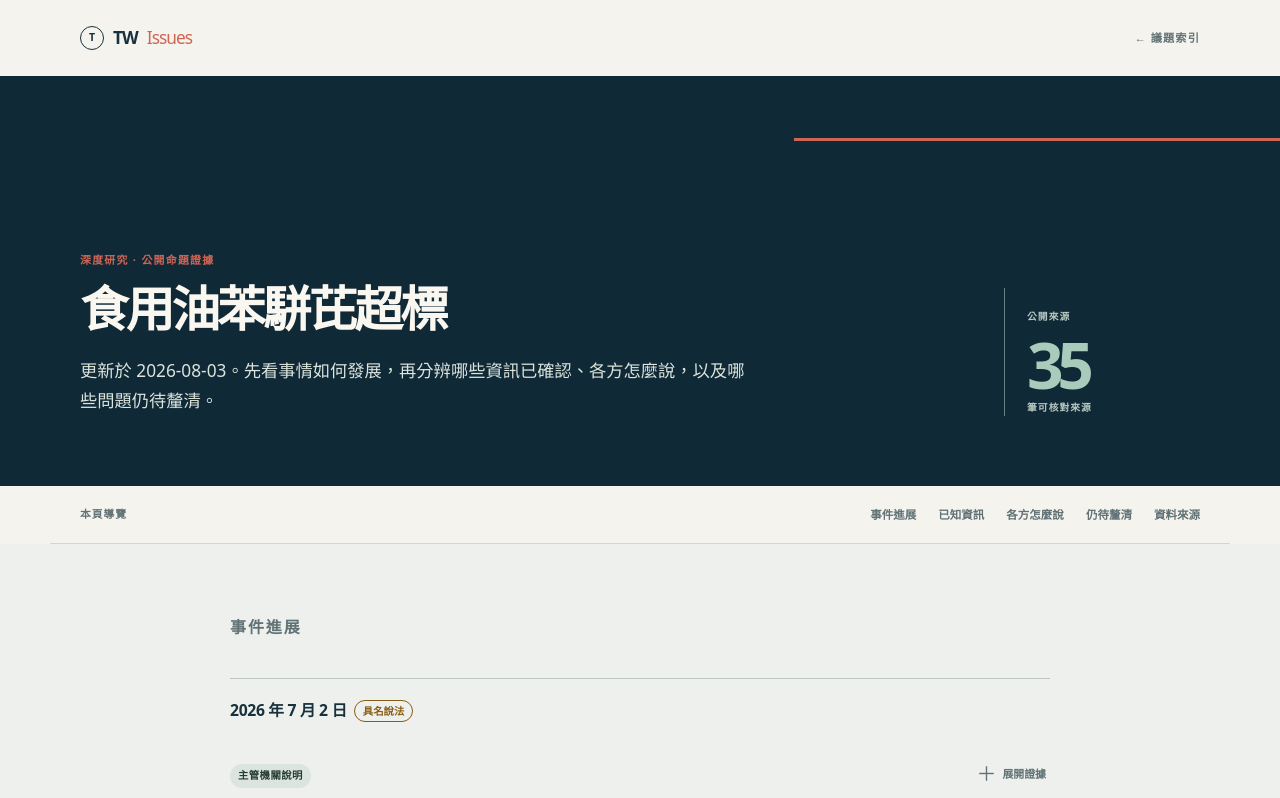
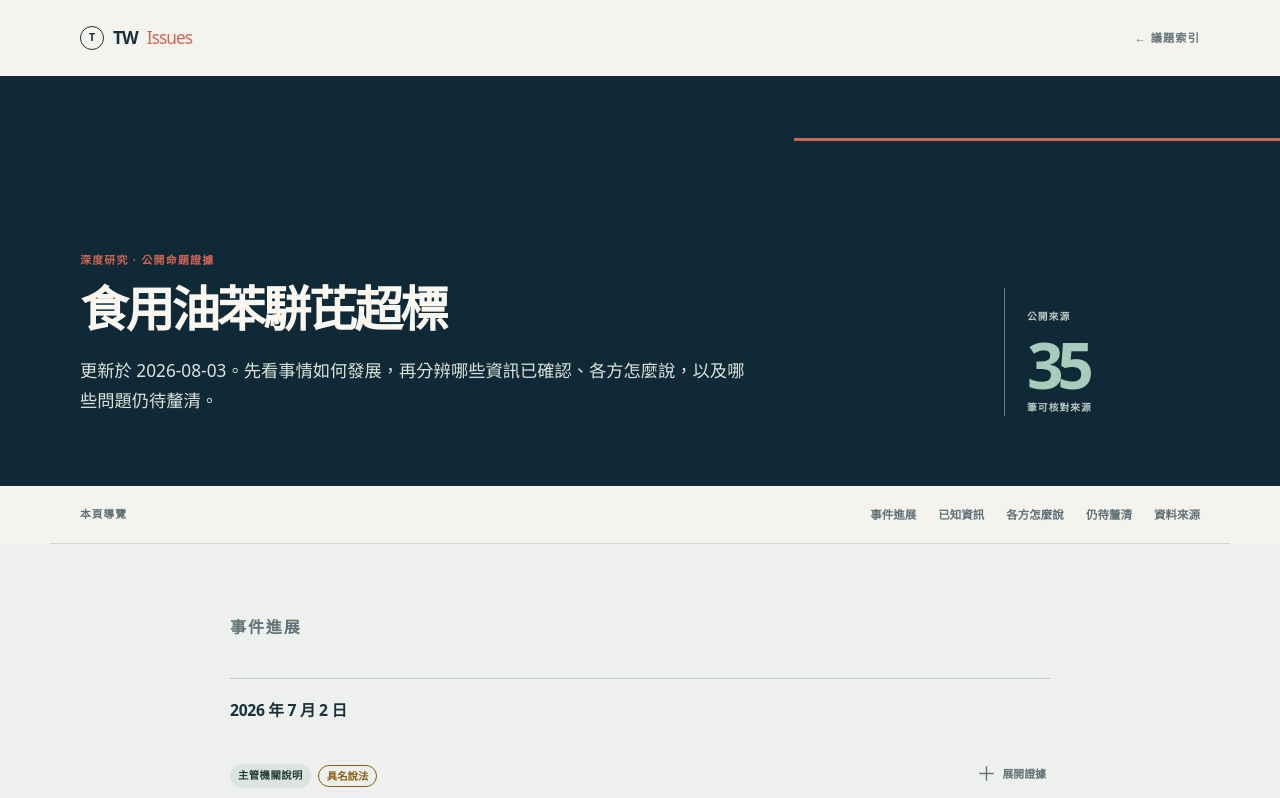
Before and after one commit to bangyuwen/tw-issues, a Next.js app: page /topics/benzopyrene-food-safety in a window 1280 px wide. Shown: the top 798 px of the page. Built offline with nearby package versions, Linux system fonts and the light colour scheme.

Commit message:
fix: align event status labels (#3)

```diff
--- a/app/dossier-page.tsx
+++ b/app/dossier-page.tsx
@@ -97,14 +97,14 @@ export default function DossierPage({ model }: { model: DossierPageModel }) {
     {timelineGroups.length > 0 && <section className="event-progress-section" id="progress" aria-label="事件進展">
       <div className="section-intro"><p className="eyebrow">事件進展</p></div>
       <div className="event-timeline">{timelineGroups.map((group) => {
-        const groupStatuses = Array.from(new Set(group.events.flatMap((event) => event.items.map((item) => item.status))));
         const hasMultipleEvents = group.events.length > 1;
         return <section className="event-date-group" data-date-key={group.key} key={group.key}>
-          <header className="event-date-heading"><time dateTime={group.key}>{group.label}</time>{hasMultipleEvents && <span className="event-date-multiple-label">同日 {group.events.length} 則</span>}<span className="event-date-statuses">{groupStatuses.map((status) => <span className={`event-status-chip event-status-chip--${status}`} key={status}>{eventStatusCopy[status].label}</span>)}</span></header>
+          <header className="event-date-heading"><time dateTime={group.key}>{group.label}</time>{hasMultipleEvents && <span className="event-date-multiple-label">同日 {group.events.length} 則</span>}</header>
           <div className="event-date-events">{group.events.map((event) => {
             const attribution = event.items.flatMap((item) => item.speakers ?? []).map((speaker) => `${speaker.name}・${speaker.role}`).join("、");
+            const eventStatuses = Array.from(new Set(event.items.map((item) => item.status)));
             return <EventDisclosure key={event.publicKey}>
-              <summary><span className="event-summary-meta"><span className="event-kind-label">{event.kindLabel}</span></span>{attribution && <span className="event-summary-attribution">{attribution}</span>}<span className="event-summary-title">{event.headline}</span><span className="event-disclosure-action" aria-hidden="true">展開證據</span></summary>
+              <summary><span className="event-summary-meta"><span className="event-kind-label">{event.kindLabel}</span>{eventStatuses.map((status) => <span className={`event-status-chip event-status-chip--${status}`} key={status}>{eventStatusCopy[status].label}</span>)}</span>{attribution && <span className="event-summary-attribution">{attribution}</span>}<span className="event-summary-title">{event.headline}</span><span className="event-disclosure-action" aria-hidden="true">展開證據</span></summary>
               <div className="event-disclosure-body">{event.items.map((item, index) => <article className={`event-item event-item--${item.status}`} key={`${event.publicKey}-${index}`}><header><span>{eventStatusCopy[item.status].label}</span><a href={eventStatusCopy[item.status].target}>查看完整分區</a></header><h4>{item.statement}</h4>{item.status === "attributed" && item.speakers && <p className="claim-speakers"><strong>說法歸屬</strong>{item.speakers.map((speaker) => speaker.name).join("、")}</p>}<dl><div><dt>這能確認</dt><dd>{item.proofScope}</dd></div><div><dt>這不能證明</dt><dd>{item.limitations.join("；")}</dd></div></dl><div className="citations">{sourceLinks(item.sources.map((itemSource) => itemSource.publicRef))}</div></article>)}
                 {event.commentary && <aside className="event-commentary"><p className="eyebrow">怎麼看這個轉折</p><p><strong>意義：</strong>{event.commentary.significance}</p>{event.commentary.changeFromPrior && <p><strong>與前一步的變化：</strong>{event.commentary.changeFromPrior}</p>}<p><strong>這不能證明：</strong>{event.commentary.evidenceBoundary}</p></aside>}
               </div>
```
Also changed, not shown: app/globals.css, 1 other file (tests, documents, lock files or other folders).
